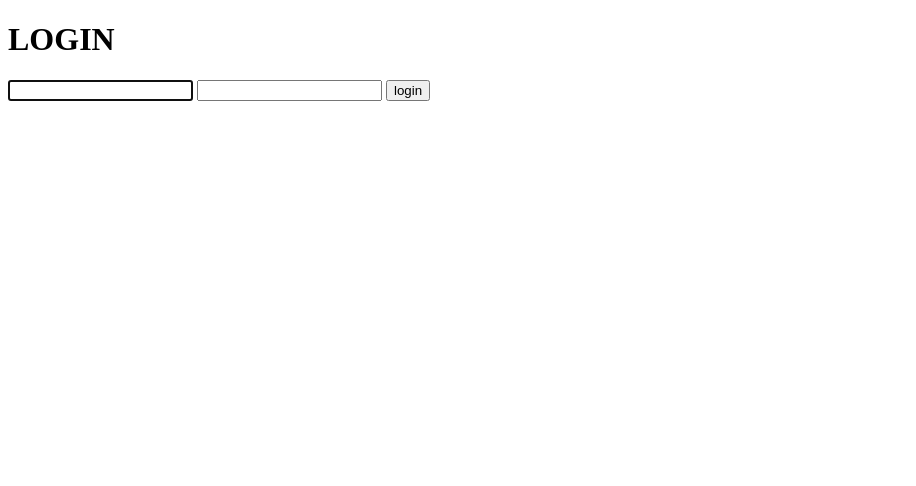
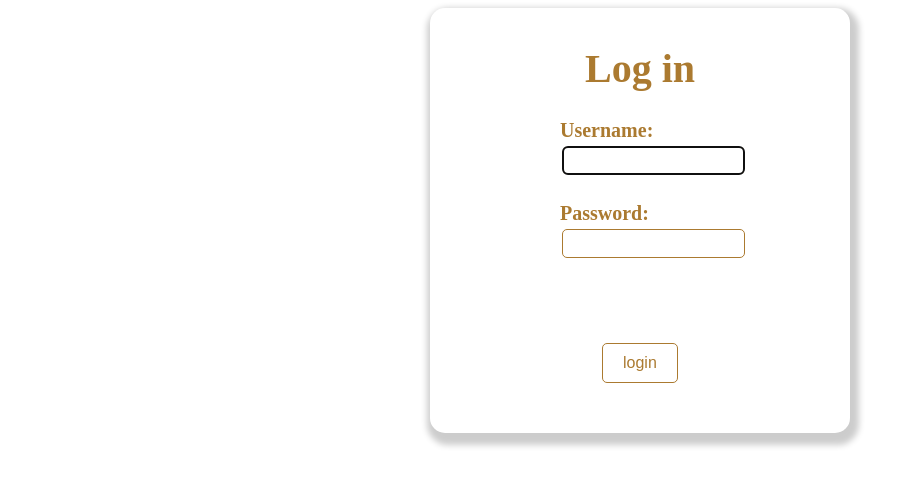
Before and after one commit to eric8607242/StickyBoard, a Django app: page /account/login/ in a window 1280 px wide. Shown: the top 486 px of the page, without its empty margins (0-916 px from the left). Run offline with Django 3.2, Linux system fonts and the light colour scheme.

Commit message:
login logout template

```diff
--- a/stickyboard/mainsite/views.py
+++ b/stickyboard/mainsite/views.py
@@ -25,8 +25,8 @@ def manageboard(request):
 
 @csrf_exempt
 def createboard(request):
+
     user = get_user(request)
-
     board = UserBoardId()
     board.save()
     board.user.add(user)
--- /dev/null
+++ b/stickyboard/static/css/userauth.css
@@ -0,0 +1,60 @@
+.form_container{
+    display:flex;
+    align-items:center;
+    justify-content:space-around;
+}
+
+.form_title{
+    color:#ab7a30;
+    text-align: center;
+    font-size: 20px;
+
+}
+
+.userauth_form{
+    color:#ab7a30;
+    border-radius: 15px;
+    box-shadow: 3px 6px 6px 6px rgba(0,0,0,0.2);
+    padding:10px;
+    height:auto;
+    width:400px;
+}
+
+.userauth_input{
+    position:relative;
+    left:30%;
+    font-weight: bold;
+    font-size: 20px;
+}
+
+.userauth_input input{
+    border-radius: 5px;
+    border: 1px solid #ab7a30;
+    margin:4px 2px;
+    height:25px;
+
+}
+
+
+
+.userauth_submit button{
+    position:relative;
+    left:40%;
+
+    background-color: white;
+    border:  1px solid #ab7a30;
+    border-radius:5px;
+    color: #ab7a30;
+    padding: 10px 20px;
+    text-align: center;
+    text-decoration: none;
+    display: inline-block;
+    font-size: 16px;
+    margin: 4px 2px;
+    cursor: pointer;
+}
+
+.userauth_submit button:hover{
+    background-color: #ab7a30;
+    color: #fff;
+}
--- a/stickyboard/stickyboard/urls.py
+++ b/stickyboard/stickyboard/urls.py
@@ -16,8 +16,10 @@ Including another URLconf
 from django.contrib import admin
 from django.urls import path,include
 
+
 urlpatterns = [
     path('admin/', admin.site.urls),
     path(r'account/',include('userauth.urls')),
     path(r'',include('mainsite.urls')),
+    path(r'board/',include('board.urls')),
 ]
--- a/stickyboard/templates/mainsite/manageboard.html
+++ b/stickyboard/templates/mainsite/manageboard.html
@@ -24,7 +24,10 @@
         $(document).ready(function(){
             $("#create_board").click(function(){
                 $.post("{% url 'mainsite:createboard' %}",
-                    {},
+                    {
+						test:"1234",
+						test1:[1,2,3]
+					},
                     function(data){
                         alert(data);
                     }
--- a/stickyboard/templates/userauth/login.html
+++ b/stickyboard/templates/userauth/login.html
@@ -4,19 +4,35 @@
 <head>
     <meta charset="UTF-8">
     <title>StickyBoard</title>
+    {% load static %}
+    <link rel = "stylesheet" type = "text/css" href = "{% static 'css/userauth.css' %}">
 </head>
 
 <body>
-    <h1>LOGIN</h1>
+
+    <div class="form_container">
+        <div class = "userauth_form">
+            <div class = "form_title"><h1>Log in</h1></div>
             <form method="POST" action="{% url 'userauth:login' %}">
                 {% csrf_token %}
+                <div class = "userauth_input">
                     {% for field in form.visible_fields %}
-            {{ field }}
+                        {{ field.label_tag }}<br>
+                        {{ field }}<br>
+                        <br>
                     {% endfor %}
+                </div>
+                <br><br><br>
+                <div class = "userauth_submit">
                     <button type="submit">
                         login
                     </button>
+                </div>
+                <br><br>
             </form>
+        </div>
+    </div>
+
 </body>
 
 </html>
```
Also changed, not shown: requirements.txt (+19 -0 lines), stickyboard/stickyboard/settings.py (+9 -1 lines), stickyboard/templates/userauth/signup.html (+15 -3 lines), stickyboard/userauth/models.py (+4 -4 lines). Lines whose indentation alone changed are shown as unchanged.
